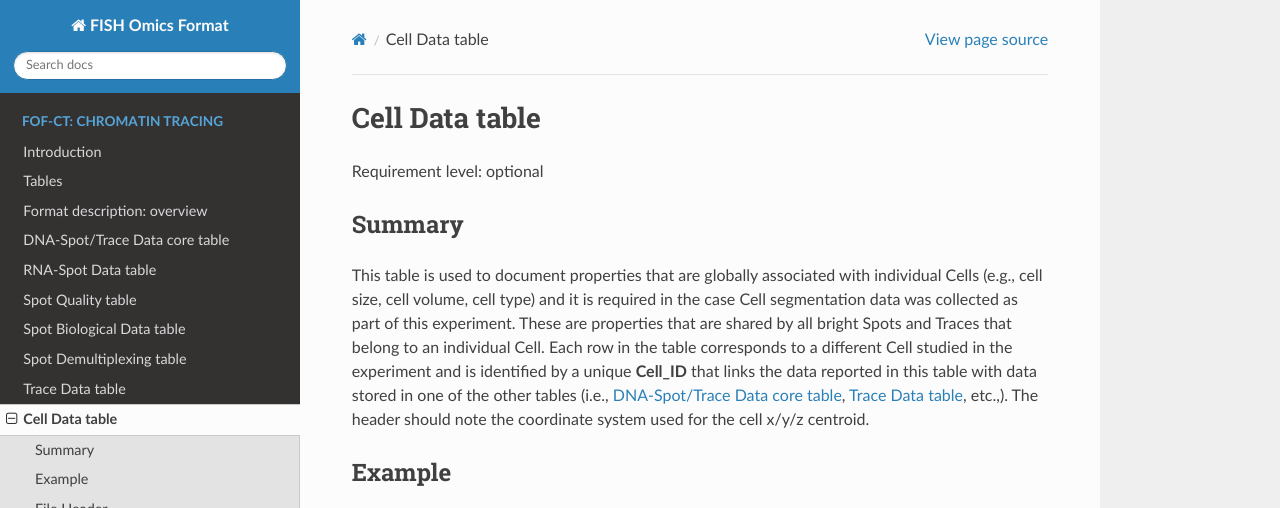
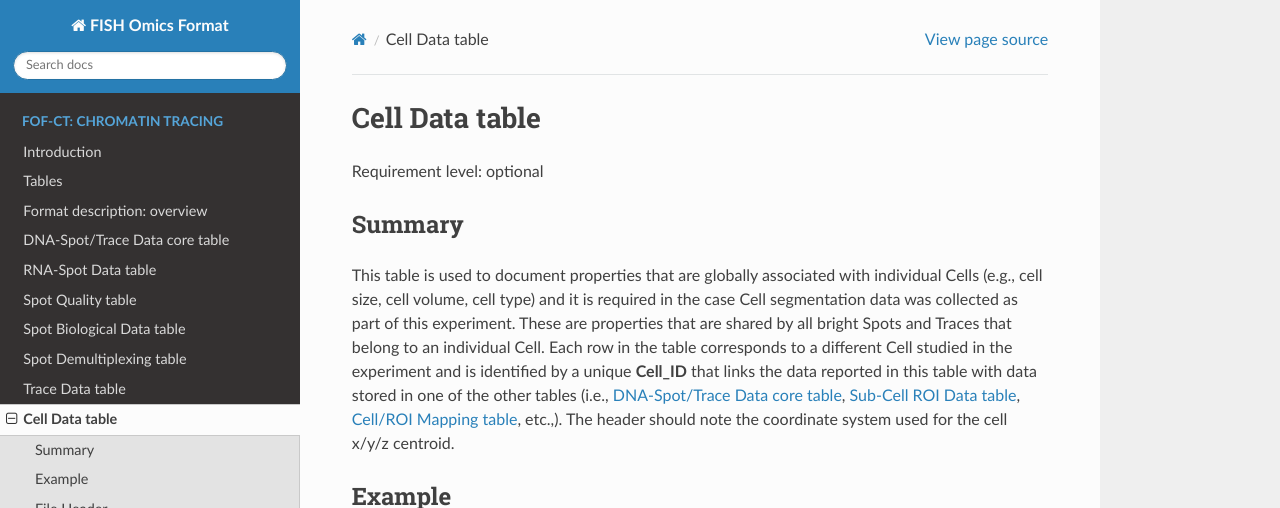
Before and after one commit to 4dn-dcic/fish_omics_format, a Sphinx documentation site: the page built from docs/source/cell.rst, in a window 1280 px wide and 900 px high, cut to the strip 0-508 px from the top of the window. Built offline with Sphinx 7.4.7 and the Read the Docs theme 2.0.0, drawn with Linux system fonts in a browser that asks for light colours.

Commit message:
Update cell.rst

```diff
--- a/docs/source/cell.rst
+++ b/docs/source/cell.rst
@@ -15,7 +15,7 @@ Traces that belong to an individual Cell. Each row in the table
 corresponds to a different Cell studied in the experiment and is
 identified by a unique **Cell_ID** that links the data reported in this
 table with data stored in one of the other tables (i.e.,
-:ref:`core`, :ref:`trace`, etc.,). The header should note
+:ref:`core`, :ref:`subcell`, :ref:`mapping`, etc.,). The header should note
 the coordinate system used for the cell x/y/z centroid.
 
 Example
```
